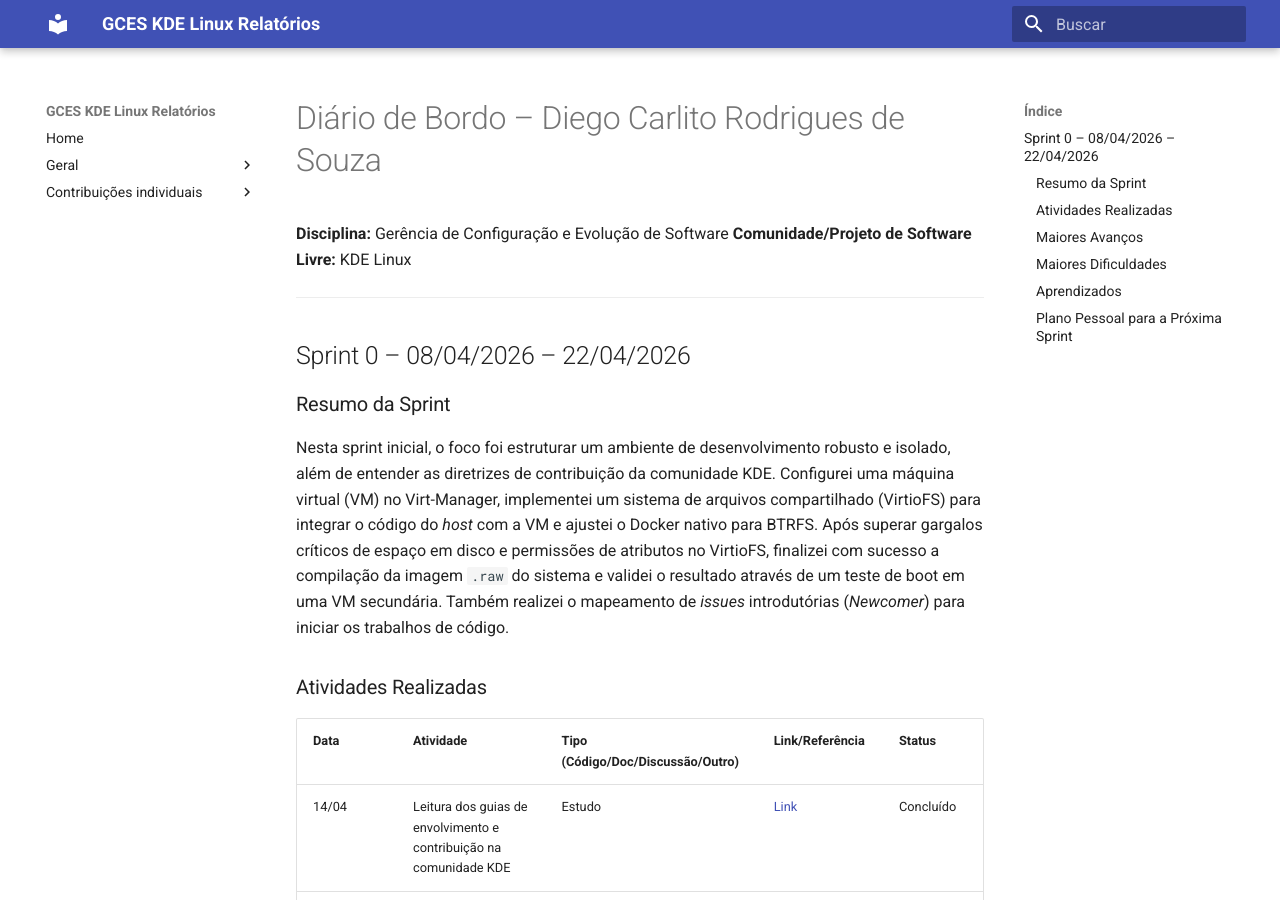
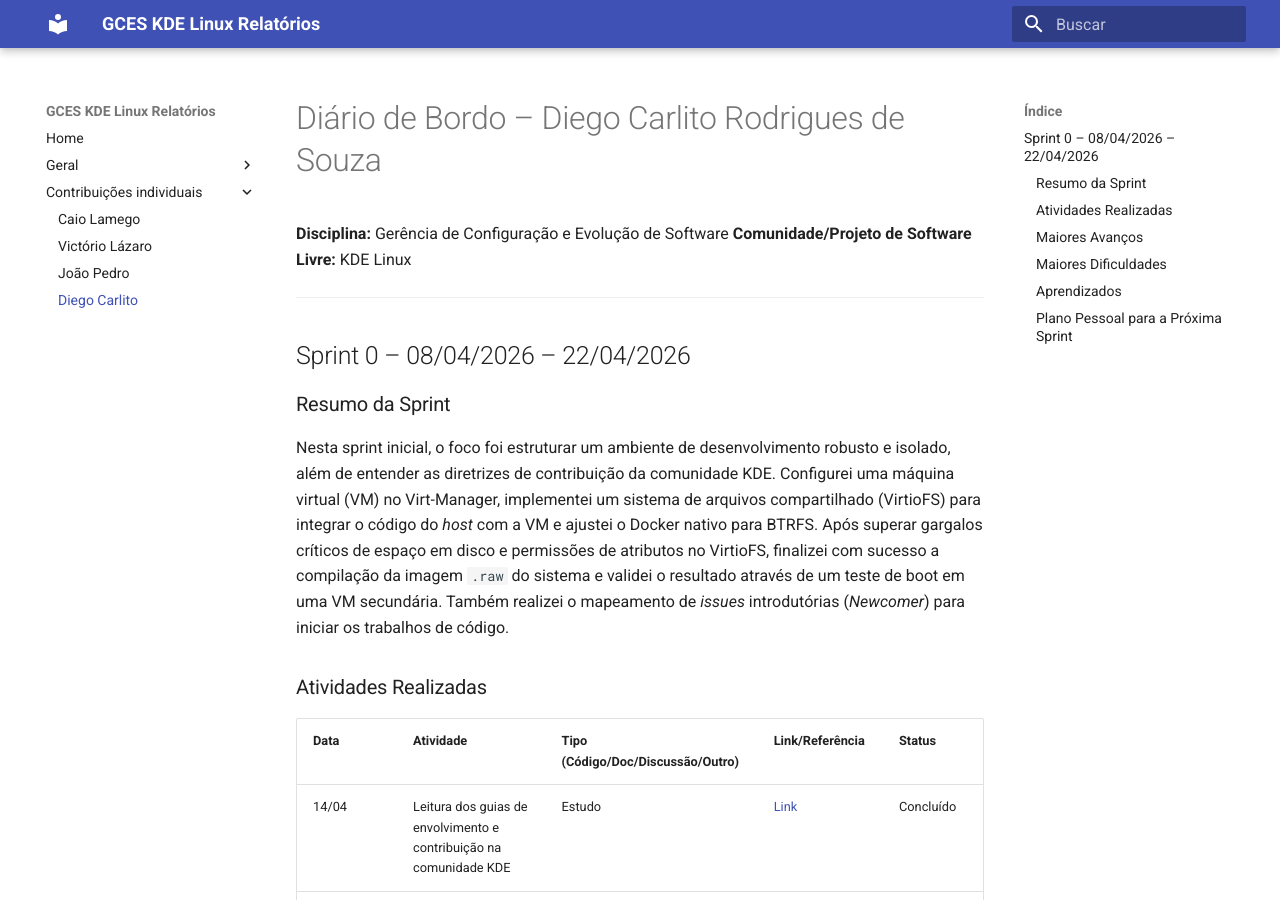
Before and after one commit to caiolamego/GCES-KDELinux-relatorios, an MkDocs documentation site: the page built from docs/contribuicoes_individuais/diegocarlito/diarioDeBordo.md, in a window 1280 px wide and 900 px high. Built offline with MkDocs 1.6.1 and Material for MkDocs 9.7.7, drawn with Linux system fonts in a browser that asks for light colours.

Commit message:
docs: adiciona link do diário de bordo à navegação

```diff
--- a/mkdocs.yml
+++ b/mkdocs.yml
@@ -11,3 +11,4 @@
     - Caio Lamego: contribuicoes_individuais/caiolamego/diarioDeBordo.md
     - Victório Lázaro: contribuicoes_individuais/victoriolazaro/diarioDeBordo.md
     - João Pedro: contribuicoes_individuais/joaopedro/diarioDeBordo.md
+    - Diego Carlito: contribuicoes_individuais/diegocarlito/diarioDeBordo.md
```
